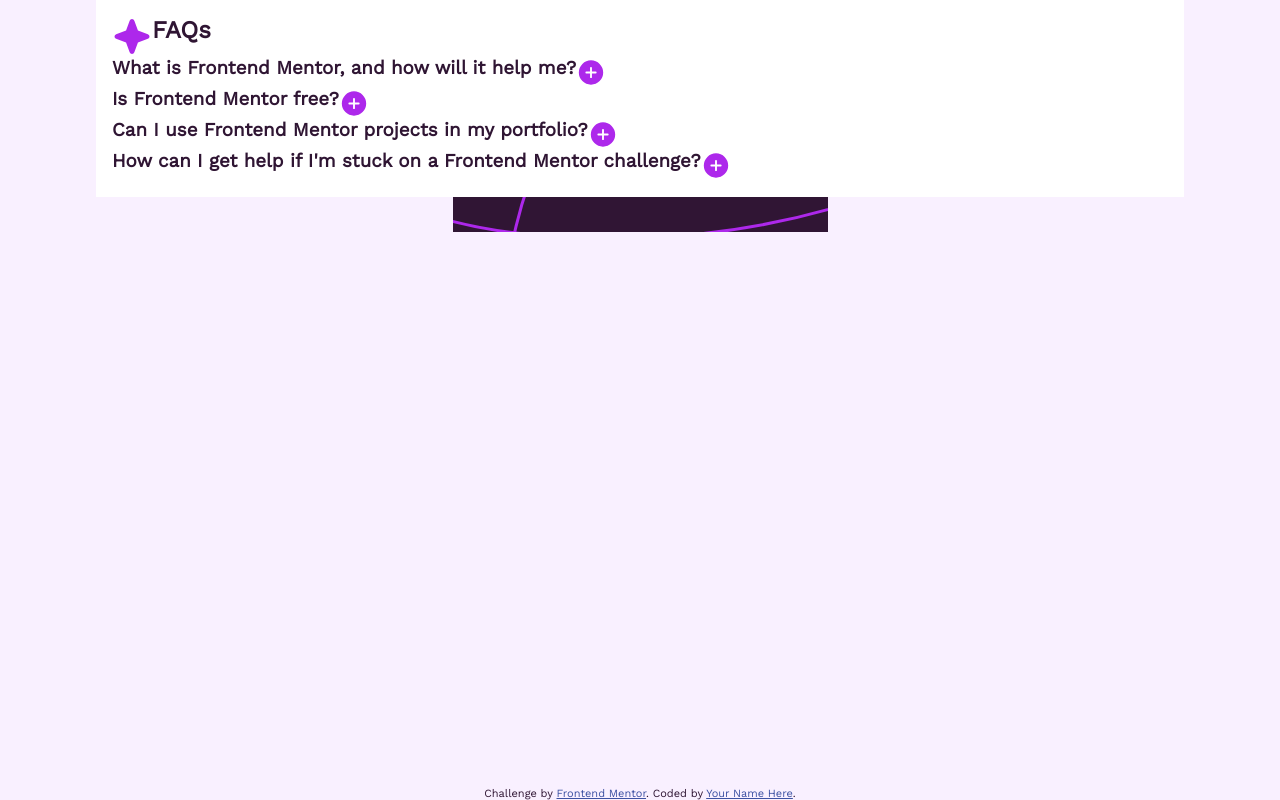
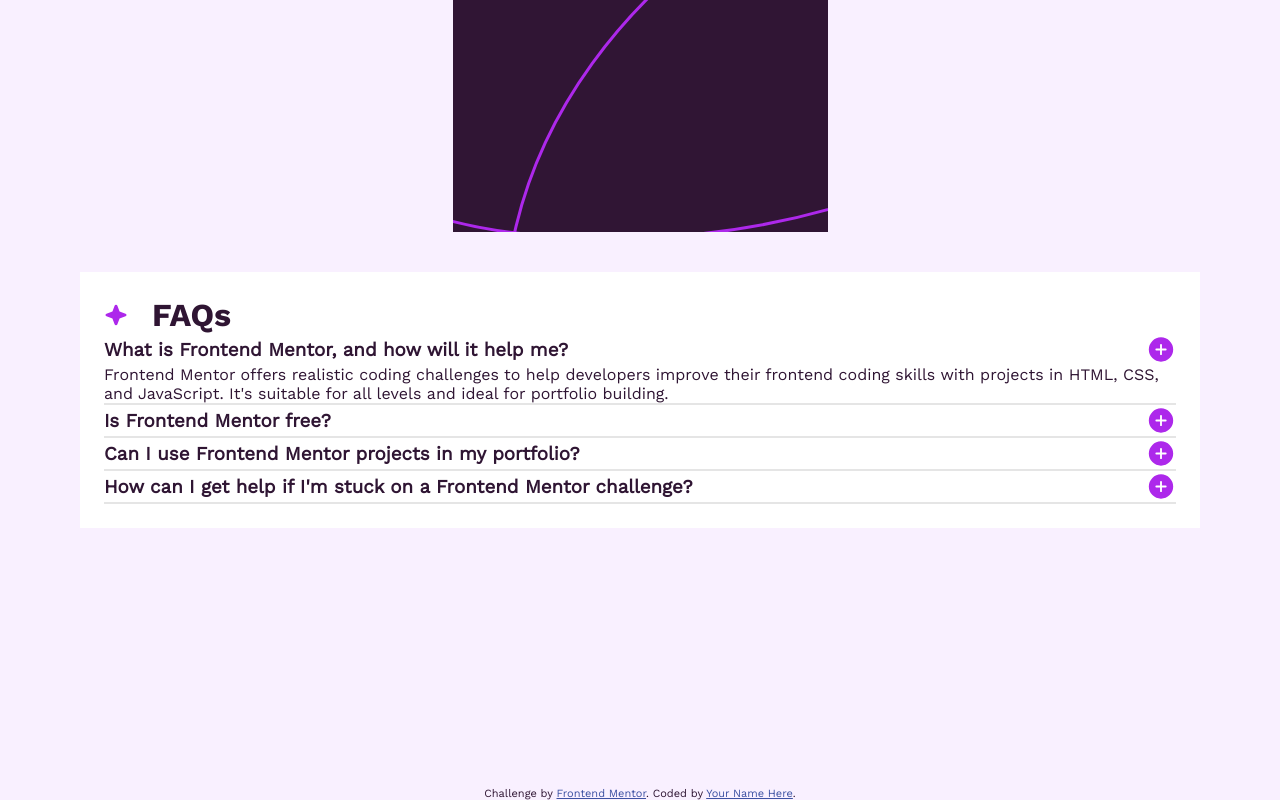
Before and after one commit to aarontark/FAQ-Card, a plain HTML site: page index.html in a window 1280 px wide. Drawn offline with Linux system fonts and the light colour scheme.

Commit message:
styled title section

```diff
--- a/index.html
+++ b/index.html
@@ -23,7 +23,7 @@
         <h3 class="question">What is Frontend Mentor, and how will it help me?</h3>
         <img class="expand" src="./assets/images/icon-plus.svg" alt="Expand icon.">
       </div>
-      <p class="answer">Frontend Mentor offers realistic coding challenges to help developers improve their frontend coding skills with projects in HTML, CSS, and JavaScript. It's suitable for all levels and ideal for portfolio building.</p>
+      <p>Frontend Mentor offers realistic coding challenges to help developers improve their frontend coding skills with projects in HTML, CSS, and JavaScript. It's suitable for all levels and ideal for portfolio building.</p>
     </section>
     <section class="question-section">
       <div class="question-header">
--- a/style.css
+++ b/style.css
@@ -30,6 +30,7 @@ body {
     display: flex;
     flex-direction: column;
     font-family: workSansRegular;
+    justify-content: space-around;
     align-items: center;
     background: var(--light-pink);
     color: var(--dark-purple);
@@ -44,16 +45,35 @@ body {
 .faq-card {
     z-index: 1;
     background-color: var(--white);
-    width: 85%;
-    padding: 1rem;
+    width: 87.5%;
+    padding: 1.5rem;
 }
+
+/* FAQ title section */
 
 .title-section {
     display: flex;
+    align-items: center;
+    gap: 1.5rem;
+}
+
+.icon {
+    width: 1.5rem;
+}
+
+.title {
+    font-size: 2rem;
+    font-family: workSansBold;
+}
+
+.question-section {
+    border-bottom: 2px solid rgba(177, 177, 177, 0.336);
 }
 
 .question-header {
     display: flex;
+    justify-content: space-between;
+    align-items: center;
 }
 
 .answer {
```
